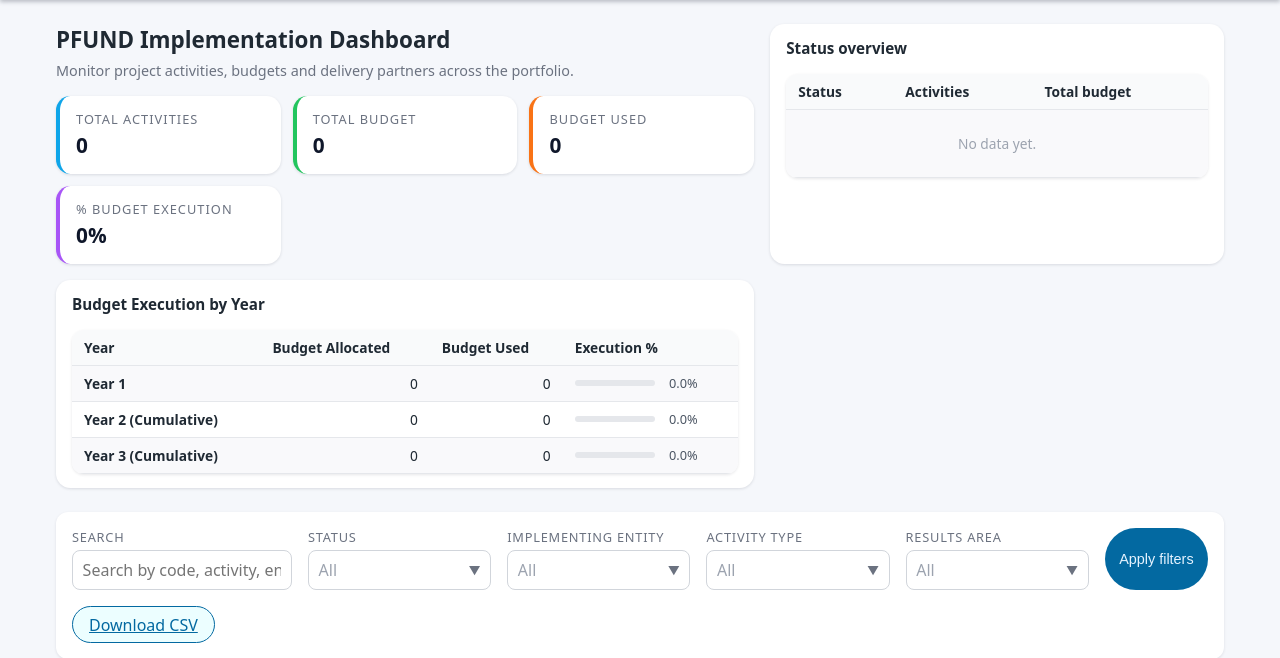
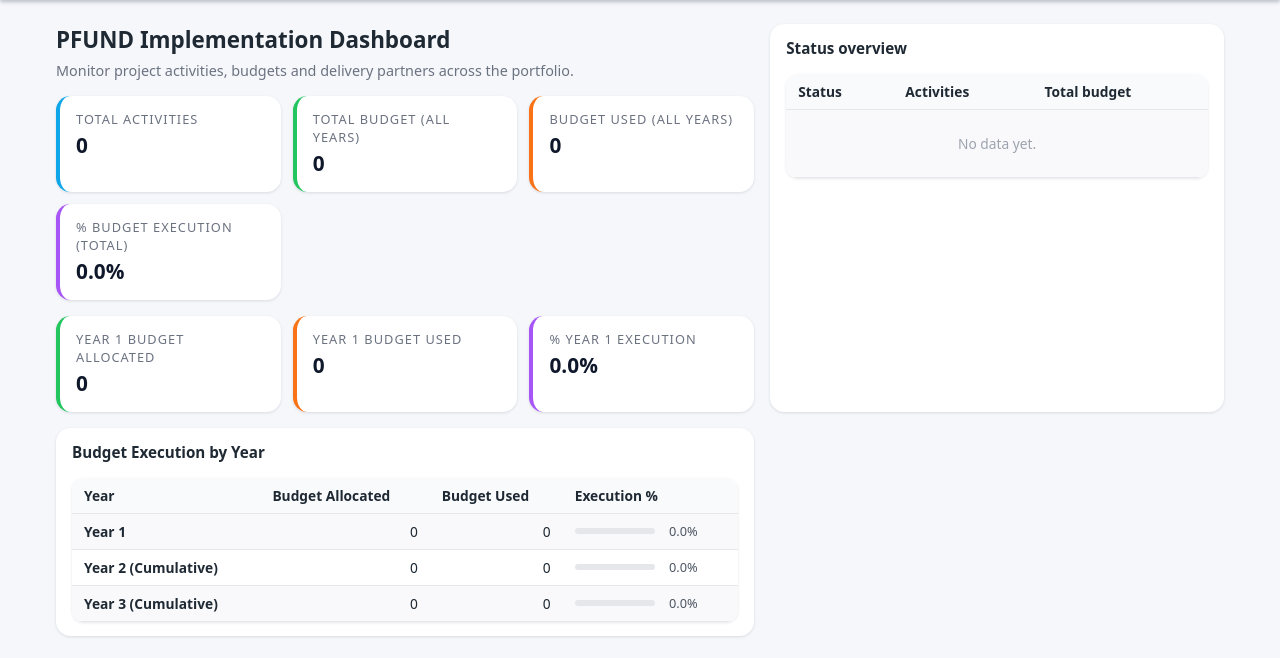
Before and after one commit to Rwunganira/pfund, a Flask app: page / in a window 1280 px wide. Shown: the part 46-704 px from the top of the page. Run offline with Flask 3, Linux system fonts and the light colour scheme; the visitor is signed in with stand-in values (Sample User, id 1).

Commit message:
budget cumulative per year

```diff
--- a/activity_routes.py
+++ b/activity_routes.py
@@ -29,6 +29,25 @@
         # Try to get activities - if this fails, use empty list
         try:
             activities = Activity.query.order_by(Activity.code).all()
+
+            # One-time migration: Sync budget_used_year1 from budget_used for existing records
+            # This handles records that existed before the new columns were added
+            needs_commit = False
+            for a in activities:
+                if a and (not getattr(a, 'budget_used_year1', None) or getattr(a, 'budget_used_year1', None) == 0):
+                    budget_used = getattr(a, 'budget_used', None) or 0
+                    if budget_used and budget_used > 0:
+                        a.budget_used_year1 = budget_used
+                        needs_commit = True
+
+            if needs_commit:
+                try:
+                    db.session.commit()
+                    print("Migrated budget_used to budget_used_year1 for existing records")
+                except Exception as e:
+                    print(f"Error migrating budget data: {e}")
+                    db.session.rollback()
+
         except Exception as db_error:
             import traceback
             print(f"Database error: {db_error}")
@@ -91,33 +110,98 @@
         status_filter = ""
         entity_filter = ""
 
-    # Summary metrics computed in Python (using stored progress field)
+    # Summary metrics computed in Python
     try:
+        import math
+
+        def safe_float(value, default=0.0):
+            """Safely convert value to float, handling None, NaN, and invalid values."""
+            if value is None:
+                return default
+            try:
+                if isinstance(value, float) and math.isnan(value):
+                    return default
+            except (TypeError, ValueError):
+                pass
+            try:
+                val = float(value)
+                if math.isnan(val) or math.isinf(val):
+                    return default
+                return val
+            except (ValueError, TypeError):
+                return default
+
         total_activities = len(activities) if activities else 0
-        total_budget = sum((a.budget_total or 0) for a in activities) if activities else 0
-        # Calculate total_used from all years (budget_used is Year 1 only)
-        total_used = sum(
-            (getattr(a, 'budget_used_year1', None) or 0) +
-            (getattr(a, 'budget_used_year2', None) or 0) +
-            (getattr(a, 'budget_used_year3', None) or 0)
-            for a in activities
-        ) if activities else 0
+
+        # Calculate budgets by year
+        total_budget_year1 = 0.0
+        total_budget_year2 = 0.0
+        total_budget_year3 = 0.0
+        total_budget = 0.0
+
+        total_used_year1 = 0.0
+        total_used_year2 = 0.0
+        total_used_year3 = 0.0
+        total_used = 0.0
+
+        for a in activities:
+            if a:
+                # Allocated budgets
+                budget_year1 = safe_float(getattr(a, 'budget_year1', None), 0.0)
+                budget_year2 = safe_float(getattr(a, 'budget_year2', None), 0.0)
+                budget_year3 = safe_float(getattr(a, 'budget_year3', None), 0.0)
+                budget_total = safe_float(getattr(a, 'budget_total', None), 0.0)
+
+                total_budget_year1 += budget_year1
+                total_budget_year2 += budget_year2
+                total_budget_year3 += budget_year3
+                total_budget += budget_total
+
+                # Used budgets
+                used_year1 = safe_float(getattr(a, 'budget_used_year1', None), 0.0)
+                used_year2 = safe_float(getattr(a, 'budget_used_year2', None), 0.0)
+                used_year3 = safe_float(getattr(a, 'budget_used_year3', None), 0.0)
+
+                total_used_year1 += used_year1
+                total_used_year2 += used_year2
+                total_used_year3 += used_year3
+                total_used += (used_year1 + used_year2 + used_year3)
+
+        # Calculate execution percentages
+        exec_pct_year1 = (total_used_year1 / total_budget_year1 * 100) if total_budget_year1 > 0 else 0.0
+        exec_pct_total = (total_used / total_budget * 100) if total_budget > 0 else 0.0
+
+        # Calculate average progress
         avg_progress = (
             sum((a.progress or 0) for a in activities) / total_activities
             if total_activities > 0
             else 0
         )
+
         summary = {
             "total_activities": total_activities,
-            "total_budget": total_budget,
-            "total_used": total_used,
+            "total_budget": safe_float(total_budget, 0.0),
+            "total_used": safe_float(total_used, 0.0),
+            "total_budget_year1": safe_float(total_budget_year1, 0.0),
+            "total_used_year1": safe_float(total_used_year1, 0.0),
+            "exec_pct_year1": safe_float(exec_pct_year1, 0.0),
+            "exec_pct_total": safe_float(exec_pct_total, 0.0),
             "avg_progress": avg_progress,
         }
     except Exception as e:
         import traceback
         print(f"Error computing summary: {e}")
         print(traceback.format_exc())
-        summary = {"total_activities": 0, "total_budget": 0, "total_used": 0, "avg_progress": 0}
+        summary = {
+            "total_activities": 0,
+            "total_budget": 0,
+            "total_used": 0,
+            "total_budget_year1": 0,
+            "total_used_year1": 0,
+            "exec_pct_year1": 0.0,
+            "exec_pct_total": 0.0,
+            "avg_progress": 0
+        }
 
     # Breakdown by status
     try:
@@ -199,7 +283,16 @@
         import traceback
         print(f"Error computing summary: {e}")
         print(traceback.format_exc())
-        summary = {"total_activities": 0, "total_budget": 0, "total_used": 0, "avg_progress": 0}
+        summary = {
+            "total_activities": 0,
+            "total_budget": 0,
+            "total_used": 0,
+            "total_budget_year1": 0,
+            "total_used_year1": 0,
+            "exec_pct_year1": 0.0,
+            "exec_pct_total": 0.0,
+            "avg_progress": 0
+        }
 
     # Status breakdown
     try:
@@ -479,6 +572,13 @@
     if not activity:
         flash("Activity not found", "error")
         return redirect(url_for("activity.index"))
+
+    # Sync budget_used_year1 from budget_used if budget_used_year1 is 0 or None
+    # This handles existing records that haven't been migrated yet
+    if activity and (not activity.budget_used_year1 or activity.budget_used_year1 == 0):
+        if activity.budget_used and activity.budget_used > 0:
+            activity.budget_used_year1 = activity.budget_used
+            db.session.commit()
 
     if request.method == "POST":
         data = {
--- a/templates/index.html
+++ b/templates/index.html
@@ -11,8 +11,9 @@
             </div>
         </div>
 
-        {# Compute overall budget execution (used / total) in percent #}
-        {% set exec_pct = (summary.total_used / summary.total_budget * 100) if summary.total_budget else 0 %}
+        {# Use pre-calculated execution percentages from summary #}
+        {% set exec_pct = summary.exec_pct_total | default(0) %}
+        {% set exec_pct_year1 = summary.exec_pct_year1 | default(0) %}
 
         <div class="cards">
             <div class="card card-total">
@@ -20,16 +21,31 @@
                 <div class="card-value">{{ summary.total_activities or 0 }}</div>
             </div>
             <div class="card card-budget">
-                <div class="card-label">Total budget</div>
+                <div class="card-label">Total budget (All Years)</div>
                 <div class="card-value">{{ "%.0f"|format(summary.total_budget or 0) }}</div>
             </div>
             <div class="card card-used">
-                <div class="card-label">Budget used</div>
+                <div class="card-label">Budget used (All Years)</div>
                 <div class="card-value">{{ "%.0f"|format(summary.total_used or 0) }}</div>
             </div>
             <div class="card card-progress">
-                <div class="card-label">% budget execution</div>
-                <div class="card-value">{{ "%.0f"|format(exec_pct or 0) }}%</div>
+                <div class="card-label">% budget execution (Total)</div>
+                <div class="card-value">{{ "%.1f"|format(exec_pct or 0) }}%</div>
+            </div>
+        </div>
+
+        <div class="cards" style="margin-top: 1rem;">
+            <div class="card card-budget">
+                <div class="card-label">Year 1 Budget Allocated</div>
+                <div class="card-value">{{ "%.0f"|format(summary.total_budget_year1 or 0) }}</div>
+            </div>
+            <div class="card card-used">
+                <div class="card-label">Year 1 Budget Used</div>
+                <div class="card-value">{{ "%.0f"|format(summary.total_used_year1 or 0) }}</div>
+            </div>
+            <div class="card card-progress">
+                <div class="card-label">% Year 1 Execution</div>
+                <div class="card-value">{{ "%.1f"|format(exec_pct_year1 or 0) }}%</div>
             </div>
         </div>
     </div>
```
Also changed, not shown: templates/form.html (+37 -17 lines).
